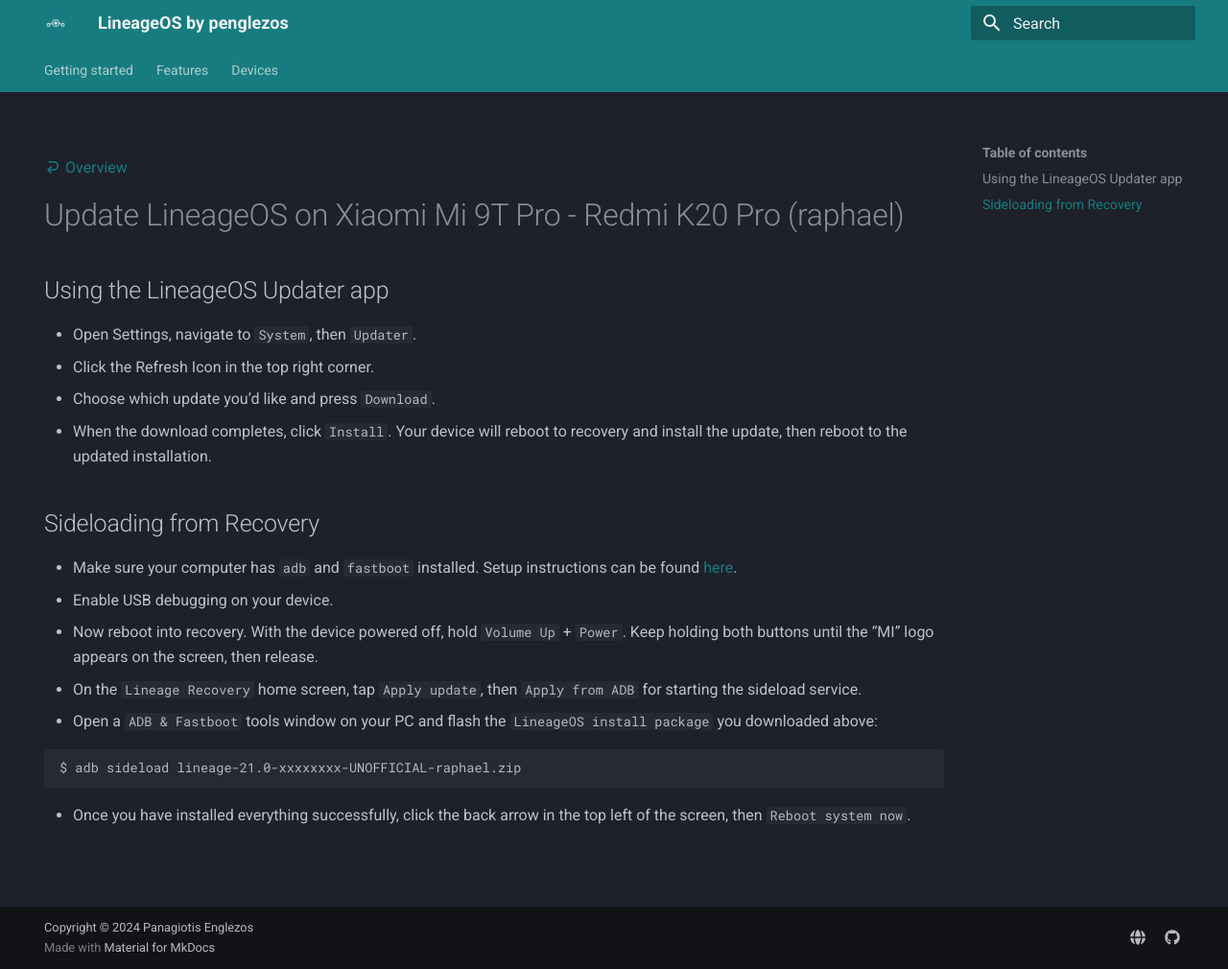
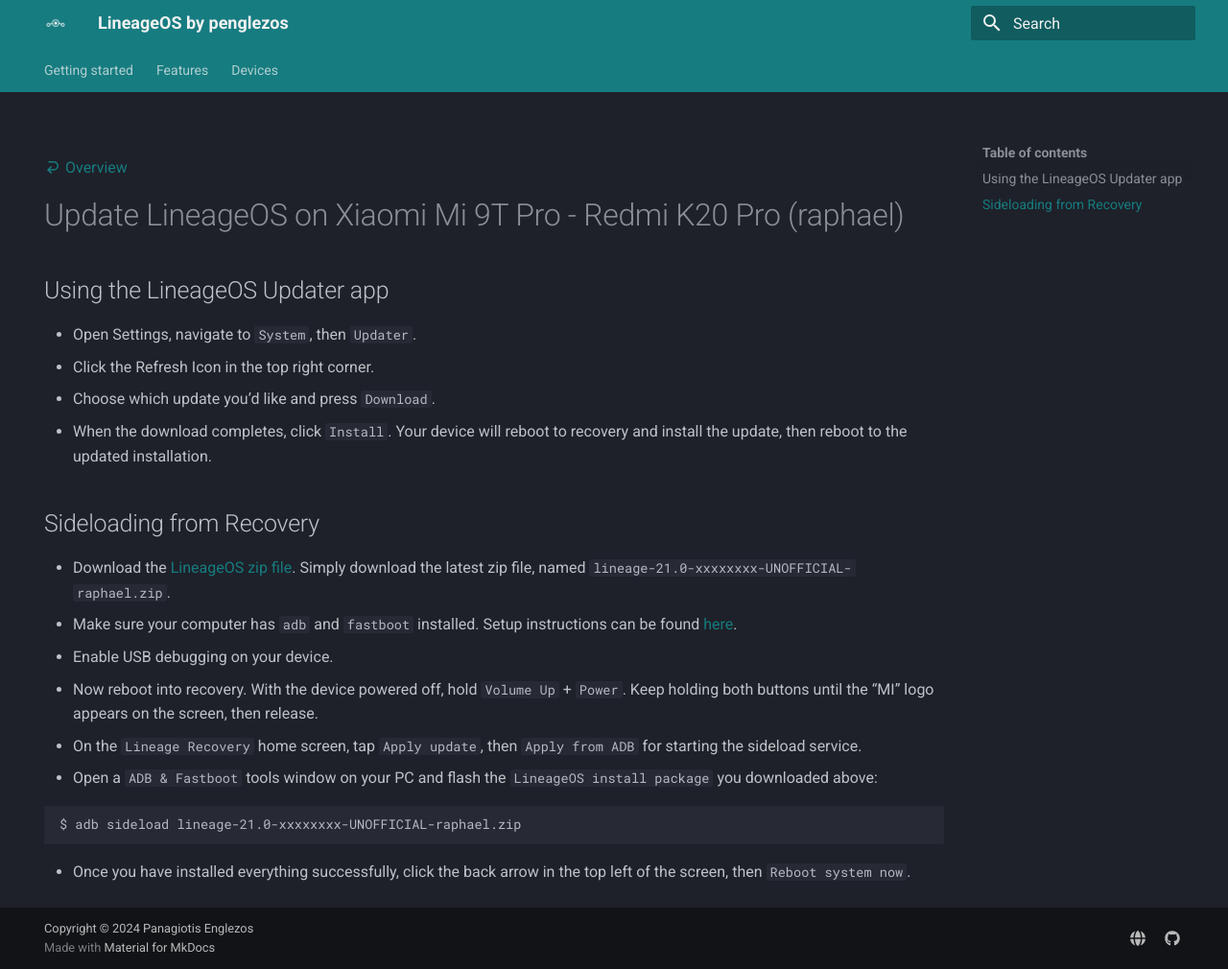
Before and after one commit to penglezos/lineageos.penglezos.dev, an MkDocs documentation site: the page built from docs/devices/raphael/update.md, in a window 1280 px wide and 1010 px high. Shown: the whole window at 96% size. Built offline with MkDocs 1.6.1 and Material for MkDocs 9.7.7, drawn with Linux system fonts in a browser that asks for light colours.

Commit message:
update: Add latest LineageOS zip link
Signed-off-by: penglezos <panagiotisegl@gmail.com>

```diff
--- a/docs/devices/raphael/update.md
+++ b/docs/devices/raphael/update.md
@@ -15,6 +15,7 @@
 
 ## Sideloading from Recovery
 
+* Download the [LineageOS zip file](https://github.com/penglezos/device_xiaomi_raphael/releases/latest). Simply download the latest zip file, named `lineage-21.0-xxxxxxxx-UNOFFICIAL-raphael.zip`.
 * Make sure your computer has `adb` and `fastboot` installed. Setup instructions can be found [here](https://wiki.lineageos.org/adb_fastboot_guide.html).
 * Enable USB debugging on your device.
 * Now reboot into recovery. With the device powered off, hold `Volume Up` + `Power`. Keep holding both buttons until the “MI” logo appears on the screen, then release.
```
